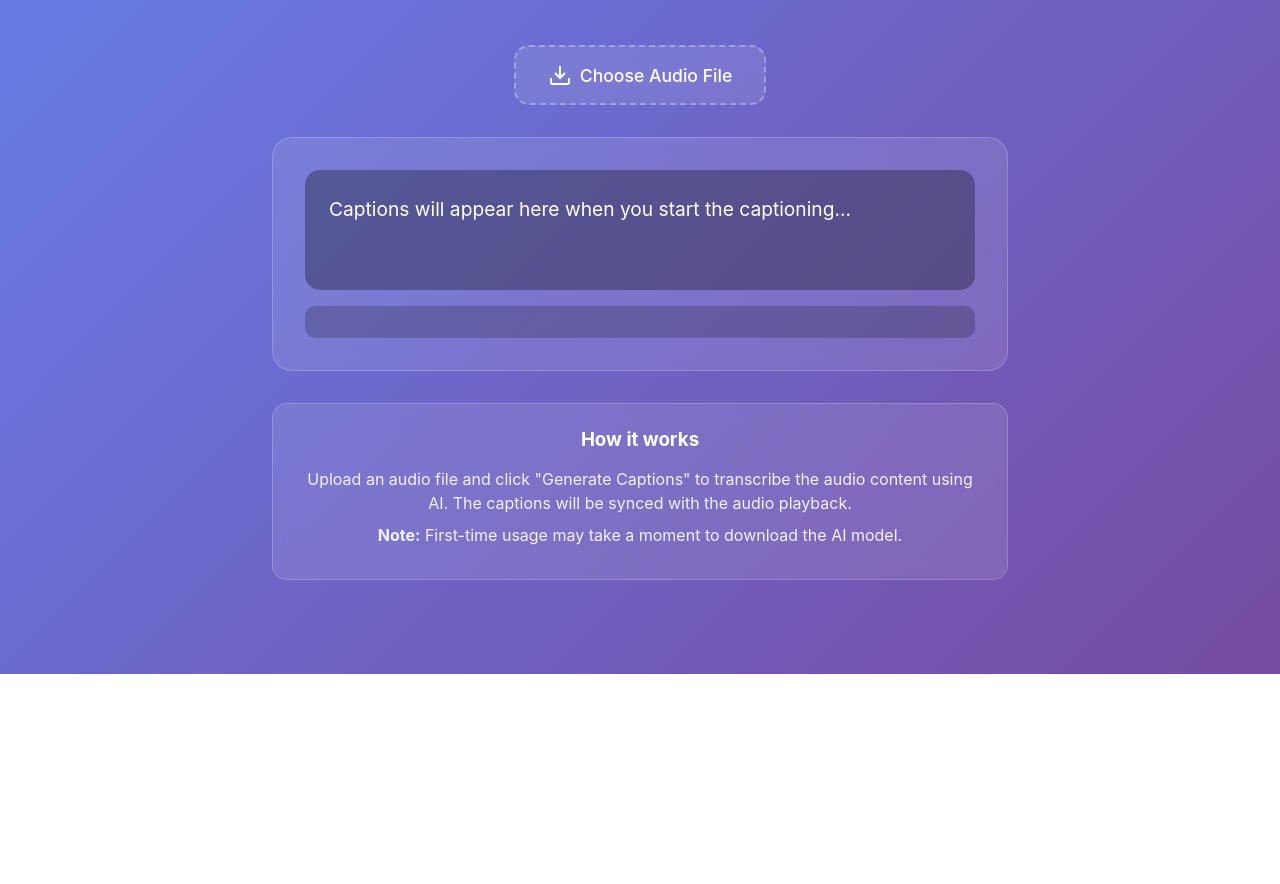
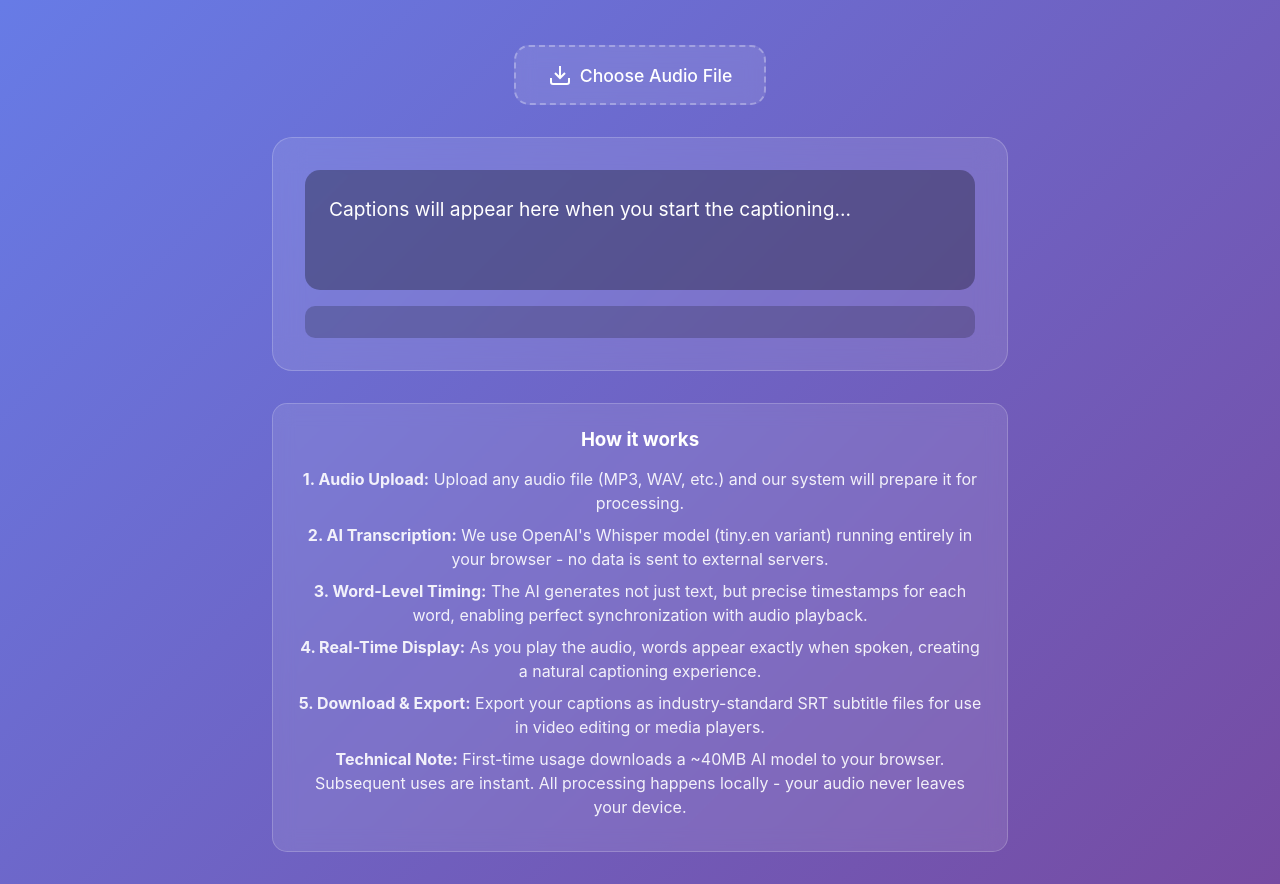
Before and after one commit to websimapi/websim-audio-captioner, a plain HTML site: page index.html in a window 1280 px wide. Shown: the part 126-1010 px from the top of the page. Before the commit the page ends 800 px from the top, so only its background shows below. Drawn offline with Linux system fonts and the light colour scheme.

Commit message:
v9: Detail the How it works to be more accurate/details on how this works

```diff
--- a/index.html
+++ b/index.html
@@ -67,8 +67,12 @@
         <div class="info-section">
             <div class="info-card">
                 <h3>How it works</h3>
-                <p>Upload an audio file and click "Generate Captions" to transcribe the audio content using AI. The captions will be synced with the audio playback.</p>
-                <p><strong>Note:</strong> First-time usage may take a moment to download the AI model.</p>
+                <p><strong>1. Audio Upload:</strong> Upload any audio file (MP3, WAV, etc.) and our system will prepare it for processing.</p>
+                <p><strong>2. AI Transcription:</strong> We use OpenAI's Whisper model (tiny.en variant) running entirely in your browser - no data is sent to external servers.</p>
+                <p><strong>3. Word-Level Timing:</strong> The AI generates not just text, but precise timestamps for each word, enabling perfect synchronization with audio playback.</p>
+                <p><strong>4. Real-Time Display:</strong> As you play the audio, words appear exactly when spoken, creating a natural captioning experience.</p>
+                <p><strong>5. Download & Export:</strong> Export your captions as industry-standard SRT subtitle files for use in video editing or media players.</p>
+                <p><strong>Technical Note:</strong> First-time usage downloads a ~40MB AI model to your browser. Subsequent uses are instant. All processing happens locally - your audio never leaves your device.</p>
             </div>
         </div>
     </div>
```
